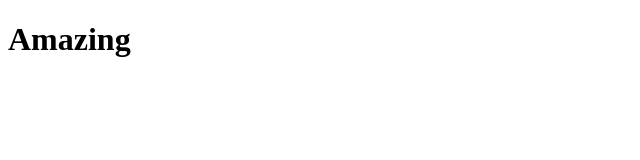
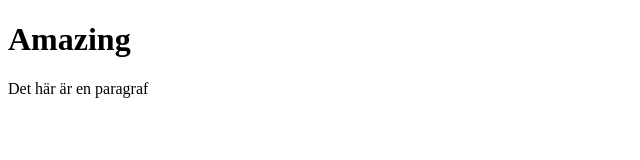
Before and after one commit to borgchrist1/such-wow, a plain HTML site: page index.html in a window 1280 px wide. Shown: the whole page, without its empty margins (0-640 px from the left). Drawn offline with Linux system fonts and the light colour scheme.

Commit message:
added paragraph
cool

```diff
--- a/index.html
+++ b/index.html
@@ -6,5 +6,6 @@
   </head>
   <body>
     <h1>Amazing</h1>
+    <p>Det här är en paragraf</p>
   </body>
 </html>
```
